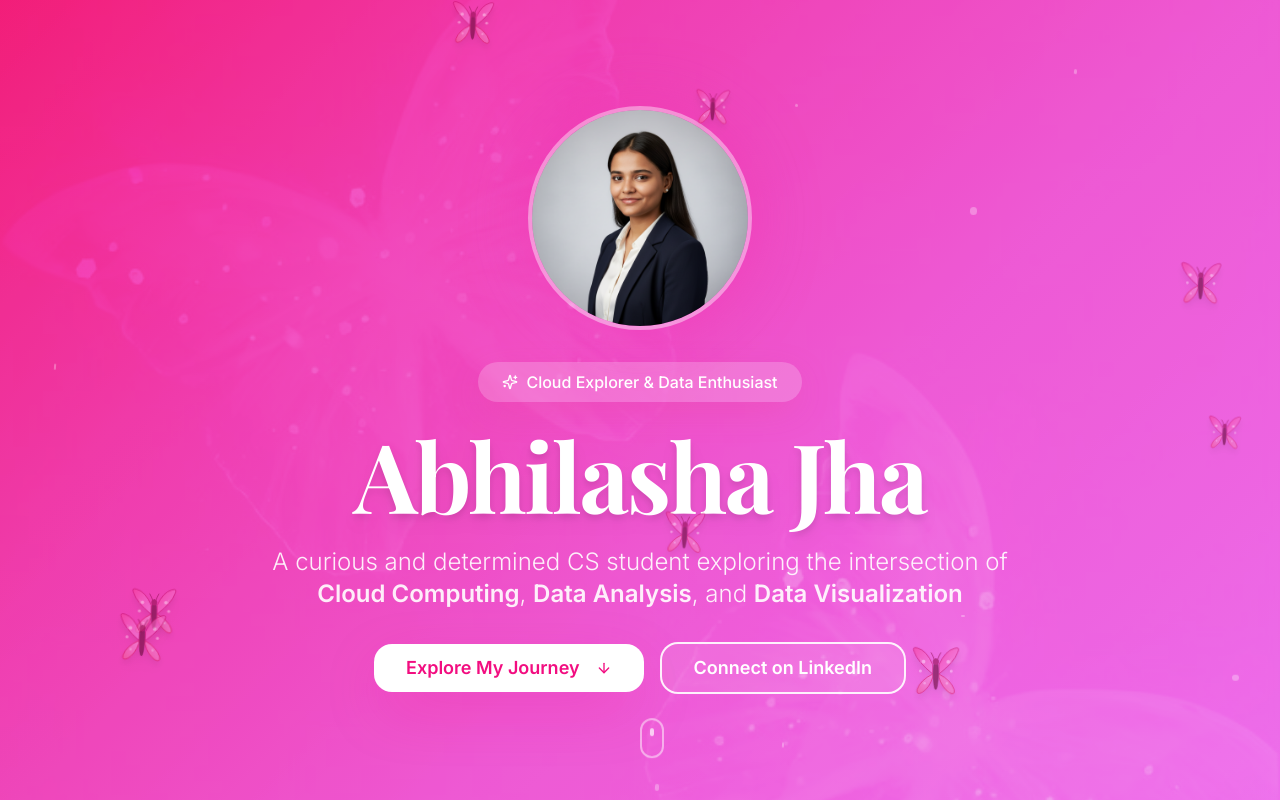
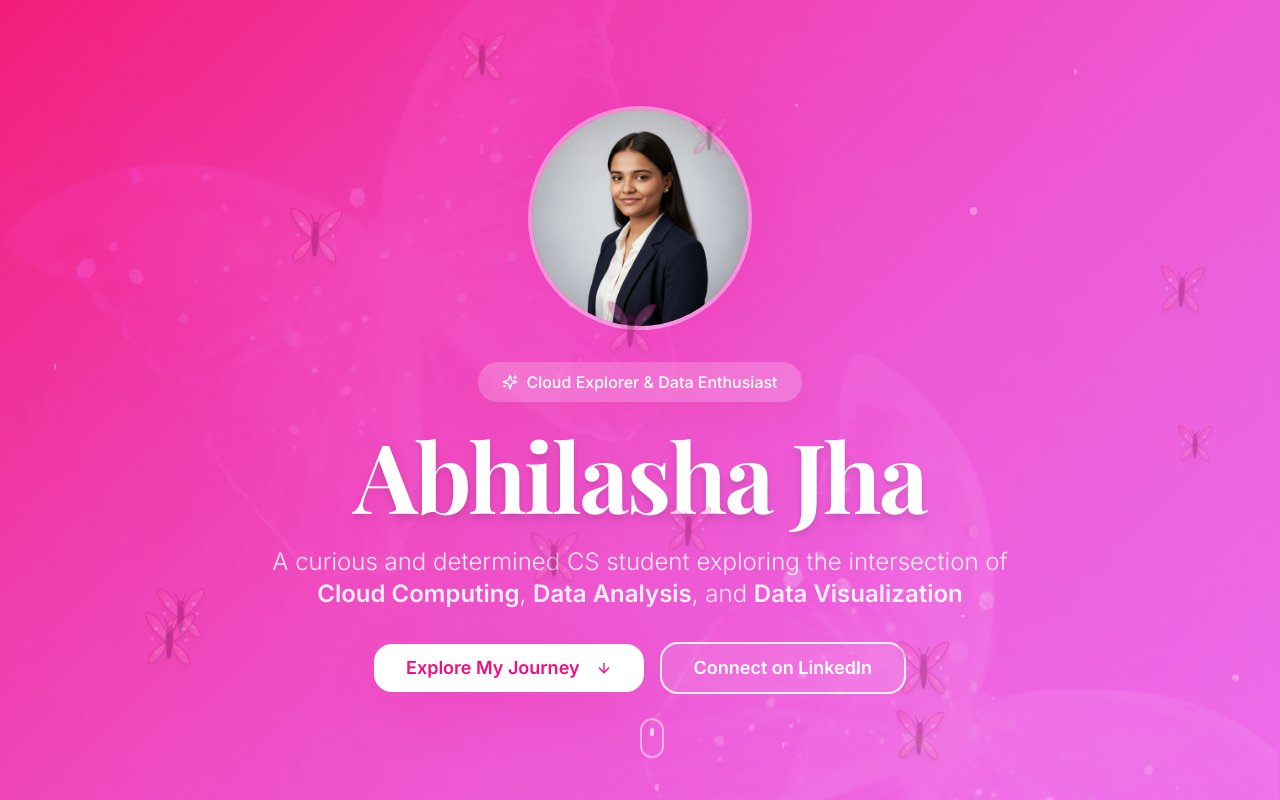
Before and after one commit to abhilashajha4/curious-cloud-canvas, a React (Vite) app: page / in a window 1280 px wide. Shown: the top 800 px of the page. Built offline with nearby package versions, Linux system fonts and the light colour scheme; the HTML template or start-up script is replaced by a standard one.

Commit message:
Refactor butterfly animations

```diff
--- a/src/components/FloatingButterflies.tsx
+++ b/src/components/FloatingButterflies.tsx
@@ -13,14 +13,14 @@ export const FloatingButterflies = () => {
   const [butterflies, setButterflies] = useState<Butterfly[]>([]);
 
   useEffect(() => {
-    // Create 8 butterflies with larger sizes
-    const newButterflies = Array.from({ length: 8 }, (_, i) => ({
+    // Create 12 butterflies spread across the viewport
+    const newButterflies = Array.from({ length: 12 }, (_, i) => ({
       id: i,
-      x: Math.random() * 100,
-      y: Math.random() * 100,
-      delay: Math.random() * 5,
-      duration: 12 + Math.random() * 8,
-      size: 50 + Math.random() * 35, // Increased size
+      x: (Math.random() * 95) + 2.5, // Spread across full width with margin
+      y: (Math.random() * 95) + 2.5, // Spread across full height with margin
+      delay: Math.random() * 6,
+      duration: 15 + Math.random() * 10,
+      size: 55 + Math.random() * 40,
     }));
     setButterflies(newButterflies);
   }, []);
@@ -30,7 +30,7 @@ export const FloatingButterflies = () => {
       {butterflies.map((butterfly) => (
         <div
           key={butterfly.id}
-          className="absolute animate-float-slow opacity-60"
+          className="absolute animate-float-slow opacity-30"
           style={{
             left: `${butterfly.x}%`,
             top: `${butterfly.y}%`,
```
